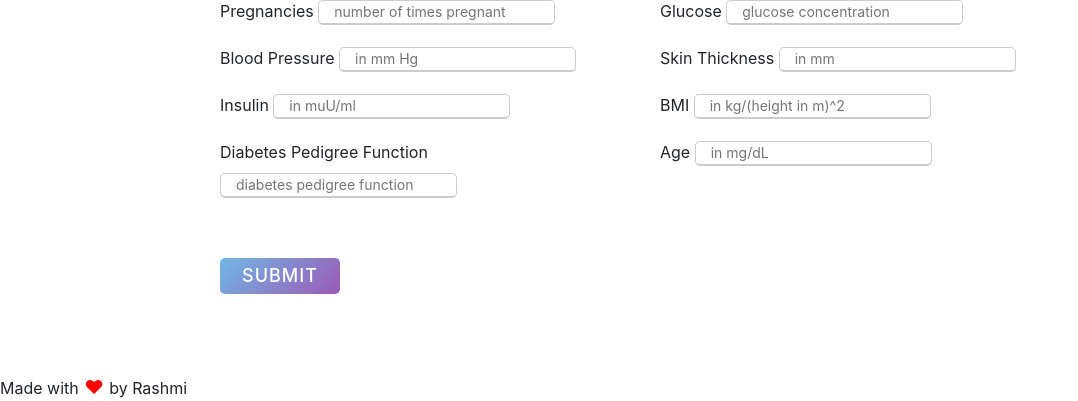
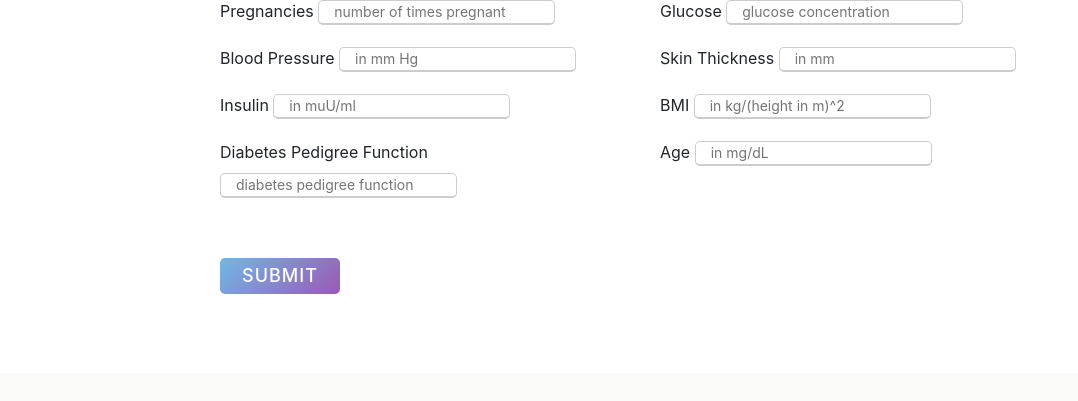
Before and after one commit to rashmiranu/Health_App, a Flask app: page /diabetes in a window 1280 px wide. Shown: the part 571-972 px from the top of the page, without its empty margins (0-1078 px from the left). After the commit the page ends 865 px from the top, so only its background shows below. Run offline with Flask 2, Linux system fonts and the light colour scheme; parts of the project's set-up code (start-up, migrations or seed data) failed here and were passed over; some libraries are stand-ins or nearby versions.

Commit message:
Update diabetes.html

```diff
--- a/template/diabetes.html
+++ b/template/diabetes.html
@@ -89,7 +89,6 @@
     </form>
  </div>
 
-<div class="footer" style="">Made with<span style="font-size:120%;color:red;"> &hearts; </span>by Rashmi</div>
 
 <!-----------JavaScript for Toggle Menu (mobile version)------------>
 
```
